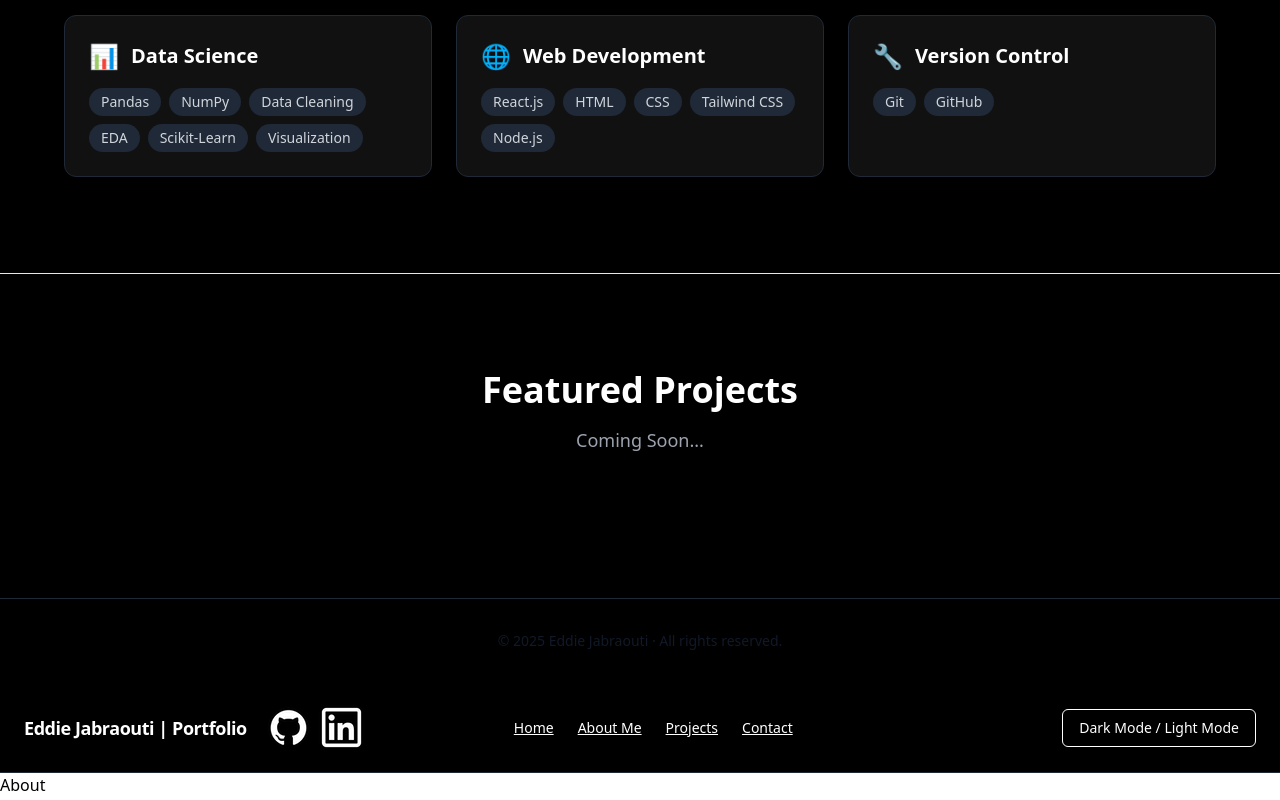
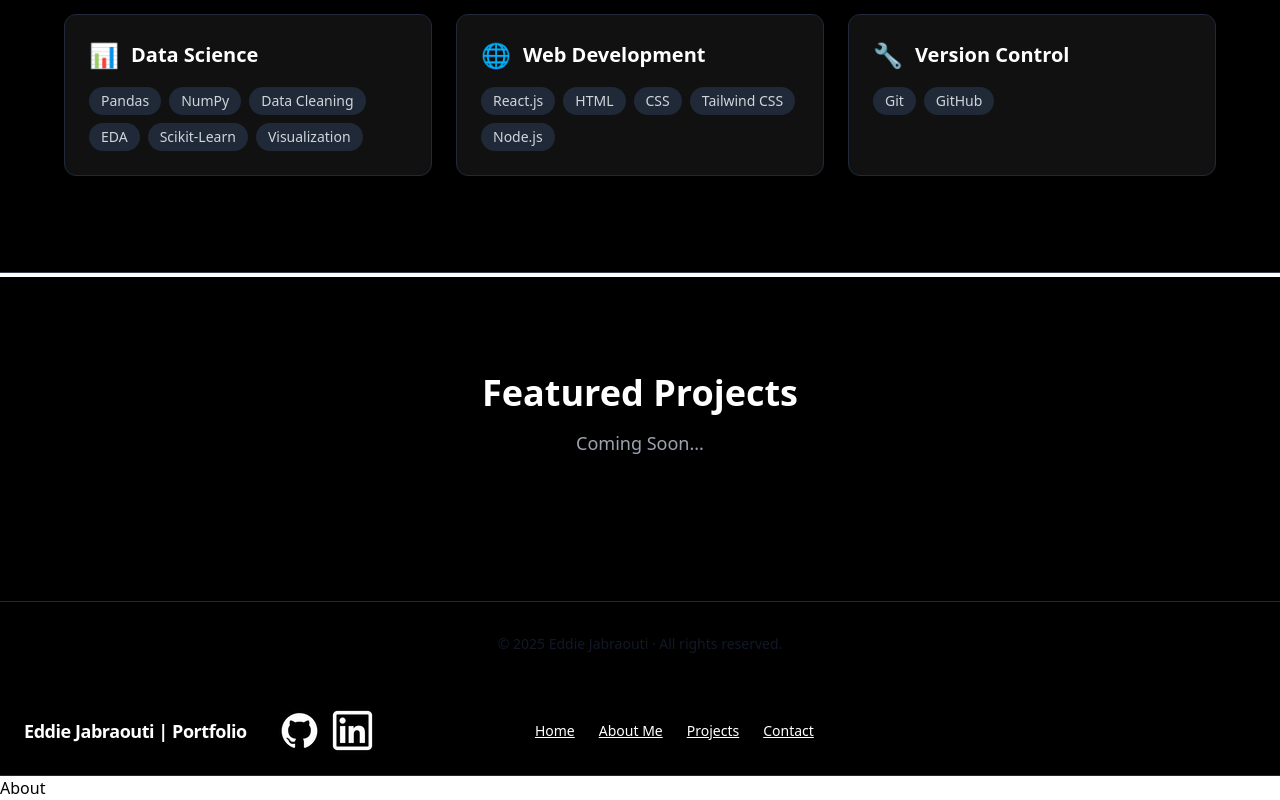
Before and after one commit to EddieJabraouti/Portfolio-2025, a React (Vite) app: page /about in a window 1280 px wide. Shown: the part 1390-2190 px from the top of the page. Built offline with nearby package versions, Linux system fonts and the light colour scheme.

Commit message:
Commit 9

```diff
--- a/src/pages/Home.jsx
+++ b/src/pages/Home.jsx
@@ -4,14 +4,13 @@ const Home = () => {
 
 
   return (
-    <div className="font-sans bg-white text-gray-900 dark:bg-gray-900 dark:text-white transition-colors duration-300">
-    <hr></hr>
+    <div className="font-oswald bg-white text-gray-900 dark:bg-gray-900 dark:text-white transition-colors duration-300">
       {/* About Section */}
       <section className="py-24 px-6 bg-black text-white">
-  <div className="max-w-6xl mx-auto">
-    <h2 className="text-2xl font-bold text-center mb-16"> <img  className="mx-auto" src='/images/sparkle.png' ></img>About Me</h2>
+        <div className="max-w-6xl mx-auto">
+         <h2 className="text-2xl font-bold text-center mb-16"> <img  className="mx-auto" src='/images/sparkle.png' ></img>About Me</h2>
 
-    <div className="grid md:grid-cols-2 lg:grid-cols-3 gap-6">
+          <div className="grid md:grid-cols-2 lg:grid-cols-3 gap-6">
 
       {/* Background */}
       <div className="bg-[#111] p-6 rounded-xl border border-gray-800">
@@ -120,7 +119,7 @@ const Home = () => {
   </div>
 </section>
 
-            <hr></hr>
+            <hr className='py-0.5  border-t border-gray-700'></hr>
 
       {/* Projects Section */}
       <section className="py-24 px-6 bg-black text-white text-center">
--- a/src/pages/Navbar.jsx
+++ b/src/pages/Navbar.jsx
@@ -39,8 +39,8 @@ const Navbar = () => {
         </nav>
 
         {/* Dark Mode Toggle */}
-        <button className="border border-white rounded ml-4 bg-black hover:bg-gray-700 text-white px-4 py-2 text-sm rounded-md transition">
-          Dark Mode / Light Mode
+        <button className="border border-black rounded ml-4 bg-black hover:bg-gray-700 text-white px-20 py-2 text-3xl rounded-md transition">
+
         </button>
       </div>
     </header>
```
Also changed, not shown: 1 other file (tests, documents, lock files or other folders).
